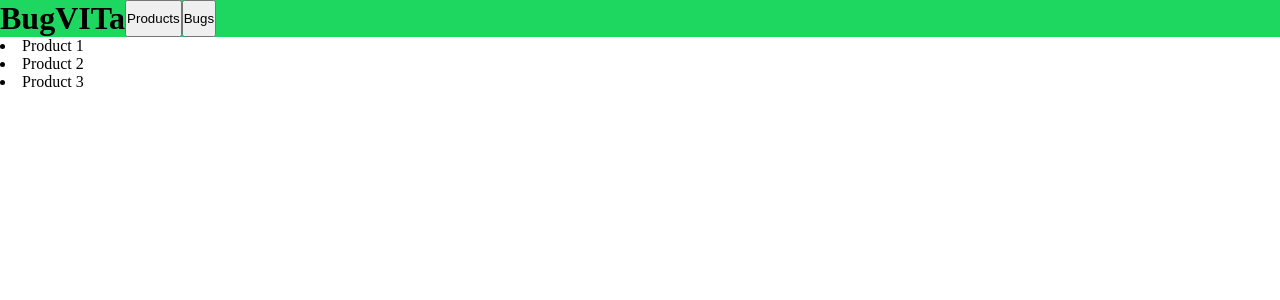
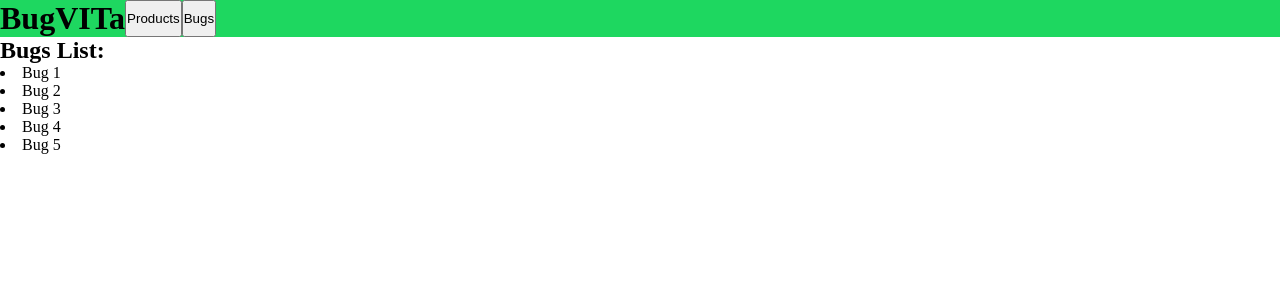
Before and after one commit to srikanthbalakrishna/BugVITa, a React (Create React App) app in the folder client/: page / in a window 1280 px wide. Both pictures are taken after a click on the button "Products". Shown: the top 300 px of the page. Built offline with nearby package versions, Linux system fonts and the light colour scheme.

Commit message:
Redux added!! - added a state called 'showComponent' which decides which component is going to be visible currently. (controls conditional rendering) eg: if showComponent==="SHOW_PRODUCTS", then only the 'Products' component is visible. Ciao!     -Srikanth

```diff
--- a/client/package.json
+++ b/client/package.json
@@ -6,9 +6,12 @@
     "@testing-library/jest-dom": "^5.12.0",
     "@testing-library/react": "^11.2.6",
     "@testing-library/user-event": "^12.8.3",
+    "axios": "^0.21.1",
     "react": "^17.0.2",
     "react-dom": "^17.0.2",
+    "react-redux": "^7.2.4",
     "react-scripts": "4.0.3",
+    "redux": "^4.1.0",
     "uuid": "^8.3.2",
     "web-vitals": "^1.1.2"
   },
--- a/client/src/App.js
+++ b/client/src/App.js
@@ -1,12 +1,16 @@
 import "./App.css";
 import NavBar from "./components/NavBar";
 import Products from "./components/Products";
+import BugsList from "./components/BugsList";
+import { useSelector } from "react-redux";
 
 function App() {
+  const showComponent = useSelector((state) => state.showComponent);
   return (
     <div className="App">
       <NavBar />
-      <Products />
+      {showComponent === "SHOW_PRODUCTS" && <Products />}
+      {showComponent === "SHOW_BUGSLIST" && <BugsList />}
     </div>
   );
 }
--- /dev/null
+++ b/client/src/components/BugsList.js
@@ -0,0 +1,15 @@
+const BugsList = () => {
+  return (
+    <div>
+      {/*For now, let it be a hardcoded list,just to give us an idea */}
+      <h2>Bugs List:</h2>
+      <li>Bug 1</li>
+      <li>Bug 2</li>
+      <li>Bug 3</li>
+      <li>Bug 4</li>
+      <li>Bug 5</li>
+    </div>
+  );
+};
+
+export default BugsList;
--- a/client/src/components/NavBar.js
+++ b/client/src/components/NavBar.js
@@ -1,11 +1,14 @@
 import "../styles/NavBar.css";
-
+import showBugsList from "../redux/actions/showBugsList";
+import showProducts from "../redux/actions/showProducts";
+import { useDispatch } from "react-redux";
 const NavBar = () => {
+  const dispatch = useDispatch();
   return (
     <div className="navbar">
       <h1>BugVITa</h1>
-      <button>Products</button>
-      <button>Bugs</button>
+      <button onClick={() => dispatch(showBugsList())}>Products</button>
+      <button onClick={() => dispatch(showProducts())}>Bugs</button>
     </div>
   );
 };
--- a/client/src/components/Products.js
+++ b/client/src/components/Products.js
@@ -2,6 +2,7 @@ const Products = () => {
   return (
     <div>
       {/*For now, let it be a hardcoded list,just to give us an idea */}
+      <h2>Products:</h2>
       <li>Product 1</li>
       <li>Product 2</li>
       <li>Product 3</li>
--- a/client/src/index.js
+++ b/client/src/index.js
@@ -2,10 +2,20 @@ import React from "react";
 import ReactDOM from "react-dom";
 import App from "./App";
 import reportWebVitals from "./reportWebVitals";
+import rootReducer from "./redux/reducers/index";
+import { createStore } from "redux";
+import { Provider } from "react-redux";
+
+const store = createStore(
+  rootReducer,
+  window.__REDUX_DEVTOOLS_EXTENSION__ && window.__REDUX_DEVTOOLS_EXTENSION__()
+);
 
 ReactDOM.render(
   <React.StrictMode>
-    <App />
+    <Provider store={store}>
+      <App />
+    </Provider>
   </React.StrictMode>,
   document.getElementById("root")
 );
--- /dev/null
+++ b/client/src/redux/actions/showBugsList.js
@@ -0,0 +1,6 @@
+const showBugsList = () => {
+  return {
+    type: "SHOW_BUGSLIST",
+  };
+};
+export default showBugsList;
--- /dev/null
+++ b/client/src/redux/actions/showProducts.js
@@ -0,0 +1,6 @@
+const showProducts = () => {
+  return {
+    type: "SHOW_PRODUCTS",
+  };
+};
+export default showProducts;
--- /dev/null
+++ b/client/src/redux/reducers/index.js
@@ -0,0 +1,8 @@
+import showComponentReducer from "./showComponentReducer";
+import { combineReducers } from "redux";
+
+const rootReducer = combineReducers({
+  showComponent: showComponentReducer,
+});
+
+export default rootReducer;
--- /dev/null
+++ b/client/src/redux/reducers/showComponentReducer.js
@@ -0,0 +1,14 @@
+const initialState = "SHOW_PRODUCTS";
+
+const showComponentReducer = (state = initialState, action) => {
+  switch (action.type) {
+    case "SHOW_BUGSLIST":
+      return "SHOW_BUGSLIST";
+    case "SHOW_PRODUCTS":
+      return "SHOW_PRODUCTS";
+    default:
+      return state;
+  }
+};
+
+export default showComponentReducer;
```
Also changed, not shown: 2 other files (tests, documents, lock files or other folders).
